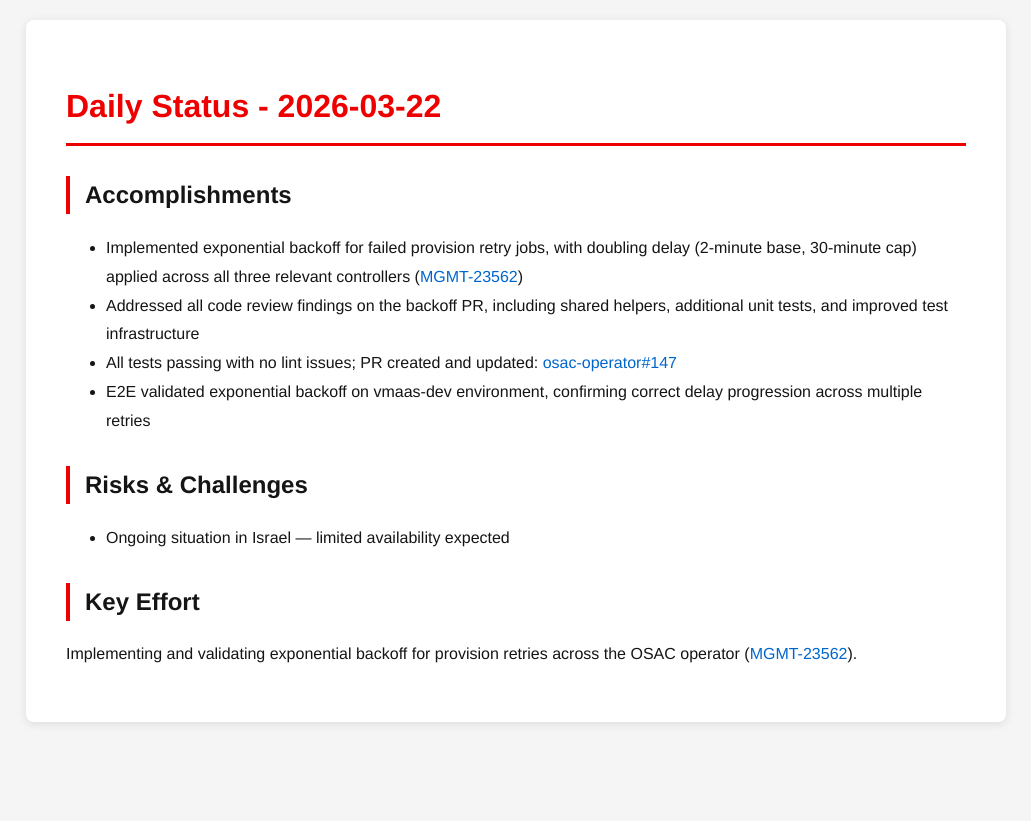
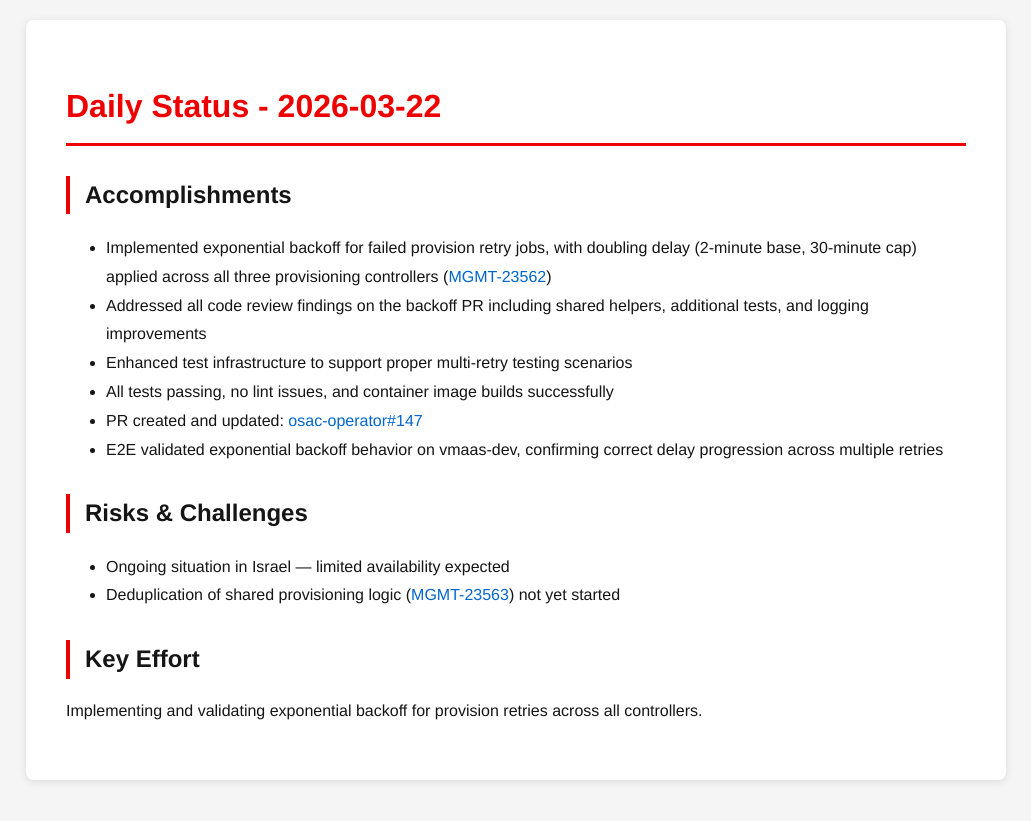
Before and after one commit to tzvatot/daily-status, a Jekyll site: the page built from 2026-03-22.md, in a window 1280 px wide. Shown: the top 821 px of the page, without its empty margins (124-1155 px from the left). Built offline with Jekyll 4.4.1, drawn with Linux system fonts in a browser that asks for light colours.

Commit message:
Daily status update - 2026-03-22

```diff
--- a/2026-03-22.md
+++ b/2026-03-22.md
@@ -7,13 +7,16 @@
 # Daily Status - 2026-03-22
 
 ## Accomplishments
-- Implemented exponential backoff for failed provision retry jobs, with doubling delay (2-minute base, 30-minute cap) applied across all three relevant controllers ([MGMT-23562](https://issues.redhat.com/browse/MGMT-23562))
-- Addressed all code review findings on the backoff PR, including shared helpers, additional unit tests, and improved test infrastructure
-- All tests passing with no lint issues; PR created and updated: [osac-operator#147](https://github.com/osac-project/osac-operator/pull/147)
-- E2E validated exponential backoff on vmaas-dev environment, confirming correct delay progression across multiple retries
+- Implemented exponential backoff for failed provision retry jobs, with doubling delay (2-minute base, 30-minute cap) applied across all three provisioning controllers ([MGMT-23562](https://issues.redhat.com/browse/MGMT-23562))
+- Addressed all code review findings on the backoff PR including shared helpers, additional tests, and logging improvements
+- Enhanced test infrastructure to support proper multi-retry testing scenarios
+- All tests passing, no lint issues, and container image builds successfully
+- PR created and updated: [osac-operator#147](https://github.com/osac-project/osac-operator/pull/147)
+- E2E validated exponential backoff behavior on vmaas-dev, confirming correct delay progression across multiple retries
 
 ## Risks & Challenges
 - Ongoing situation in Israel — limited availability expected
+- Deduplication of shared provisioning logic ([MGMT-23563](https://issues.redhat.com/browse/MGMT-23563)) not yet started
 
 ## Key Effort
-Implementing and validating exponential backoff for provision retries across the OSAC operator ([MGMT-23562](https://issues.redhat.com/browse/MGMT-23562)).
+Implementing and validating exponential backoff for provision retries across all controllers.
```
